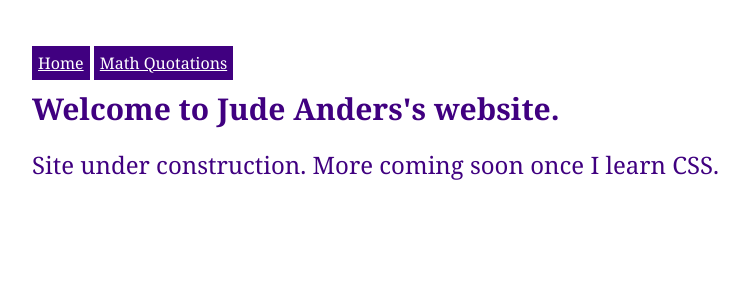
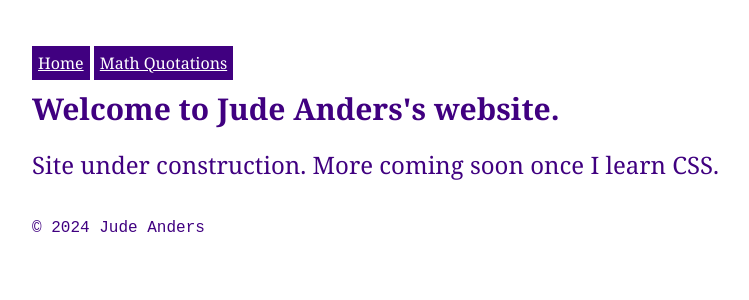
Before and after one commit to 1anderj/judeanders-website, a Jekyll site: the page built from index.html, in a window 1280 px wide. Shown: the top 300 px of the page, without its empty margins (22-771 px from the left). Built offline with Jekyll 4.4.1, drawn with Linux system fonts in a browser that asks for light colours.

Commit message:
Add footer

```diff
--- a/_layouts/default.html
+++ b/_layouts/default.html
@@ -16,5 +16,8 @@
     <a class="menu-link" href="/">Home</a>
     <a class="menu-link" href="/math-quotations/">Math Quotations</a>
     {{ content }}
+    <div id="footer">
+      <p>© 2024 Jude Anders</p>
+    </div>
   </body>
 </html>
--- a/assets/styles/styles.css
+++ b/assets/styles/styles.css
@@ -27,3 +27,9 @@ h1 {
 h2 {
   font-size: 1rem;
 }
+#footer {
+  font-family: "Chivo Mono", monospace;
+  position: absolute;
+  left: 54;
+  bottom: 54;
+}
```
